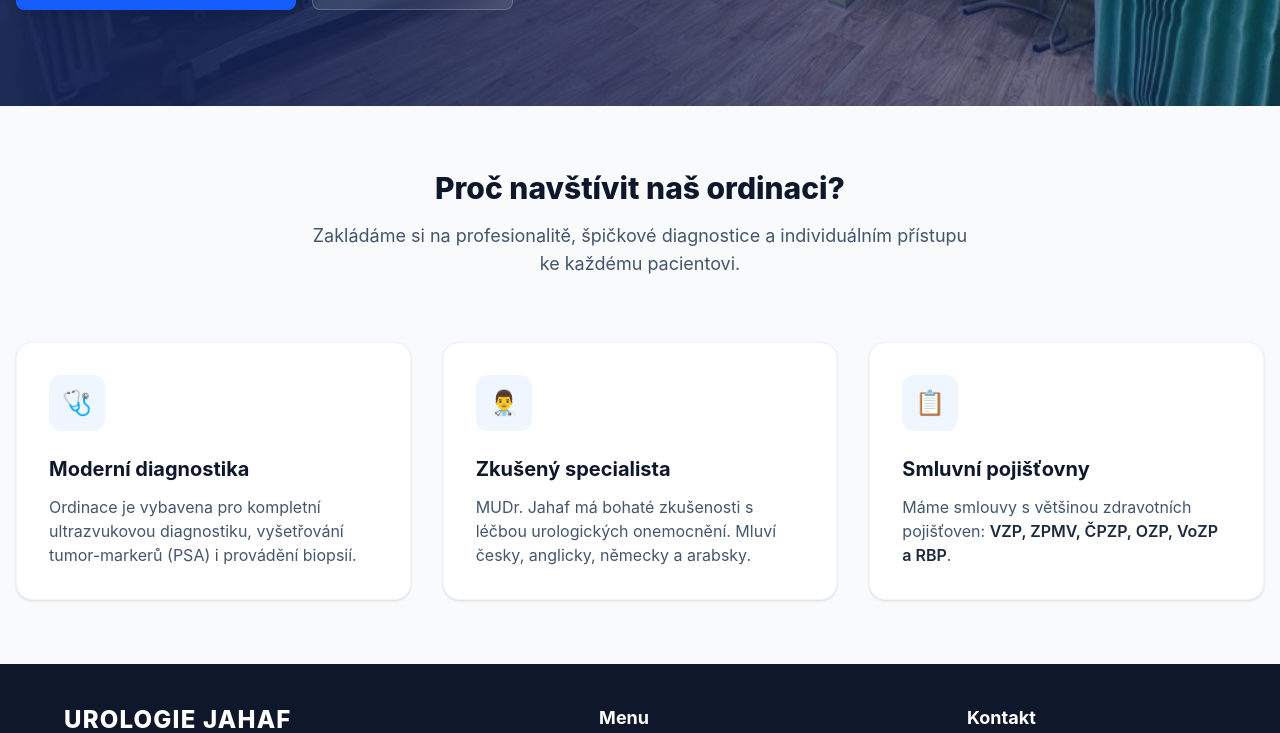
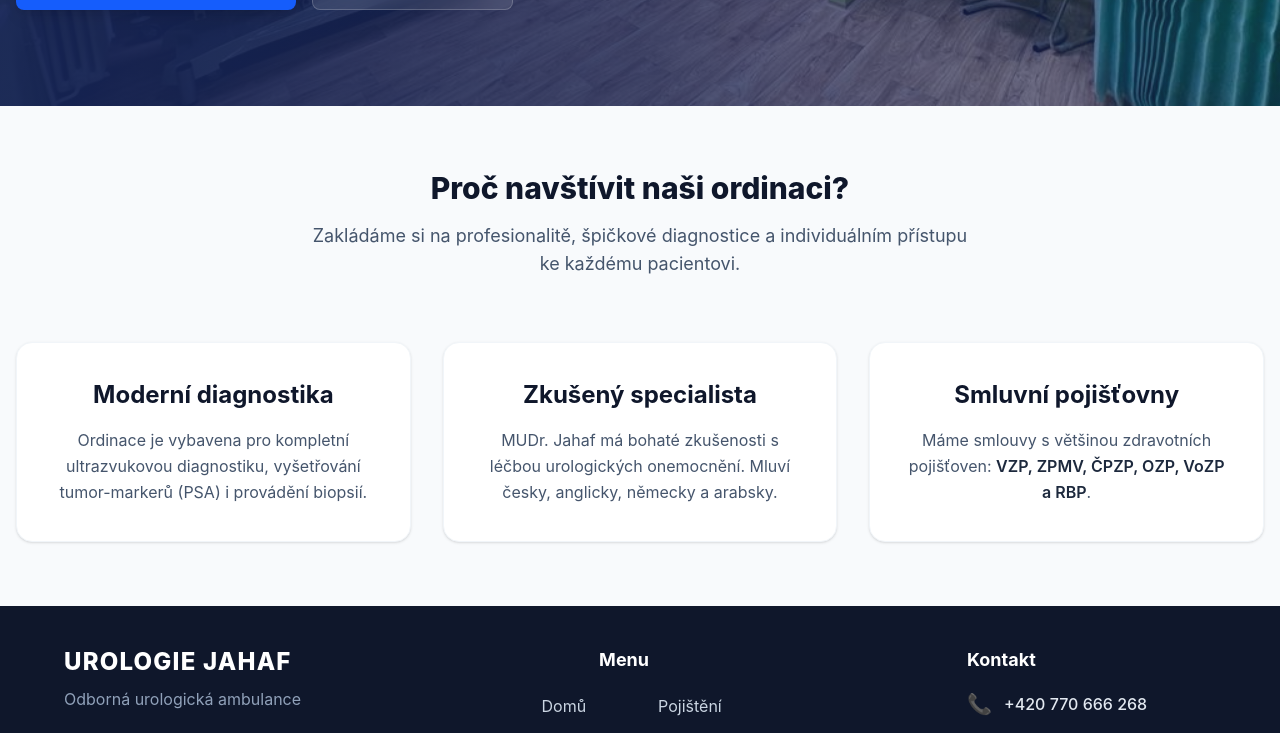
Before and after one commit to amjedq7/web-jahaf, a React (Vite) app: page / in a window 1280 px wide. Shown: the part 614-1347 px from the top of the page. Built offline with nearby package versions, Linux system fonts and the light colour scheme.

Commit message:
edit part why to visit

```diff
--- a/src/pages/Home.tsx
+++ b/src/pages/Home.tsx
@@ -89,34 +89,31 @@ export default function Home() {
       {/* TŘI HLAVNÍ PILÍŘE ORDINACE */}
       <section className="container mx-auto px-4 py-16">
         <div className="text-center max-w-2xl mx-auto mb-16">
-          <h2 className="text-3xl font-extrabold text-slate-900 mb-4">Proč navštívit naš ordinaci?</h2>
+          <h2 className="text-3xl font-extrabold text-slate-900 mb-4">Proč navštívit naši ordinaci?</h2>
           <p className="text-slate-600 text-lg">Zakládáme si na profesionalitě, špičkové diagnostice a individuálním přístupu ke každému pacientovi.</p>
         </div>
 
         <div className="grid md:grid-cols-3 gap-8">
           {/* Výhoda 1 */}
-          <div className="bg-white p-8 rounded-2xl shadow-sm border border-slate-100 hover:shadow-md transition-shadow">
-            <div className="h-14 w-14 bg-blue-50 rounded-xl flex items-center justify-center text-blue-600 font-bold text-2xl mb-6">🩺</div>
-            <h3 className="text-xl font-bold text-slate-900 mb-3">Moderní diagnostika</h3>
-            <p className="text-slate-600">
+          <div className="bg-white p-8 rounded-2xl shadow-sm border border-slate-100 hover:shadow-lg hover:-translate-y-1 hover:border-blue-300 transition-all duration-300 group flex flex-col items-center text-center justify-center min-h-[200px]">
+            <h3 className="text-2xl font-bold text-slate-900 mb-4 group-hover:text-blue-600 transition-colors">Moderní diagnostika</h3>
+            <p className="text-slate-600 leading-relaxed group-hover:text-slate-800 transition-colors">
               Ordinace je vybavena pro kompletní ultrazvukovou diagnostiku, vyšetřování tumor-markerů (PSA) i provádění biopsií.
             </p>
           </div>
 
           {/* Výhoda 2 */}
-          <div className="bg-white p-8 rounded-2xl shadow-sm border border-slate-100 hover:shadow-md transition-shadow">
-            <div className="h-14 w-14 bg-blue-50 rounded-xl flex items-center justify-center text-blue-600 font-bold text-2xl mb-6">👨‍⚕️</div>
-            <h3 className="text-xl font-bold text-slate-900 mb-3">Zkušený specialista</h3>
-            <p className="text-slate-600">
+          <div className="bg-white p-8 rounded-2xl shadow-sm border border-slate-100 hover:shadow-lg hover:-translate-y-1 hover:border-blue-300 transition-all duration-300 group flex flex-col items-center text-center justify-center min-h-[200px]">
+            <h3 className="text-2xl font-bold text-slate-900 mb-4 group-hover:text-blue-600 transition-colors">Zkušený specialista</h3>
+            <p className="text-slate-600 leading-relaxed group-hover:text-slate-800 transition-colors">
               MUDr. Jahaf má bohaté zkušenosti s léčbou urologických onemocnění. Mluví česky, anglicky, německy a arabsky.
             </p>
           </div>
 
           {/* Výhoda 3 */}
-          <div className="bg-white p-8 rounded-2xl shadow-sm border border-slate-100 hover:shadow-md transition-shadow">
-            <div className="h-14 w-14 bg-blue-50 rounded-xl flex items-center justify-center text-blue-600 font-bold text-2xl mb-6">📋</div>
-            <h3 className="text-xl font-bold text-slate-900 mb-3">Smluvní pojišťovny</h3>
-            <p className="text-slate-600">
+          <div className="bg-white p-8 rounded-2xl shadow-sm border border-slate-100 hover:shadow-lg hover:-translate-y-1 hover:border-blue-300 transition-all duration-300 group flex flex-col items-center text-center justify-center min-h-[200px]">
+            <h3 className="text-2xl font-bold text-slate-900 mb-4 group-hover:text-blue-600 transition-colors">Smluvní pojišťovny</h3>
+            <p className="text-slate-600 leading-relaxed group-hover:text-slate-800 transition-colors">
               Máme smlouvy s většinou zdravotních pojišťoven: <span className="font-semibold text-slate-800">VZP, ZPMV, ČPZP, OZP, VoZP a RBP</span>.
             </p>
           </div>
```
